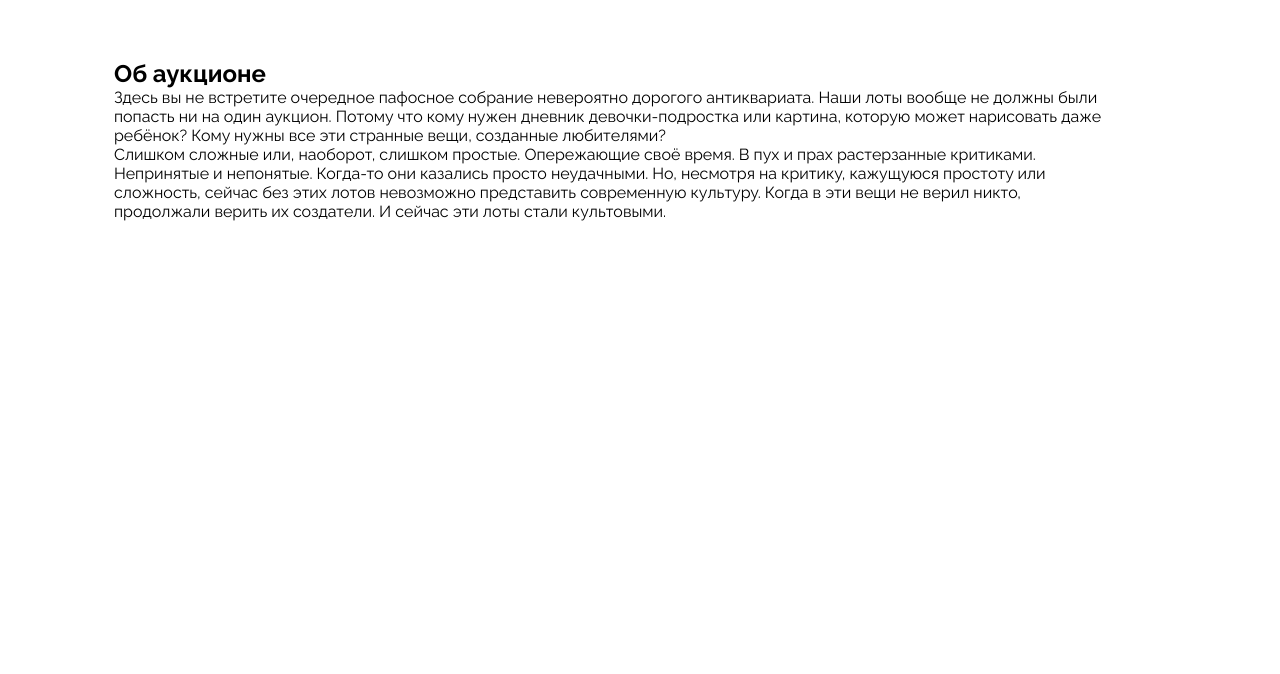
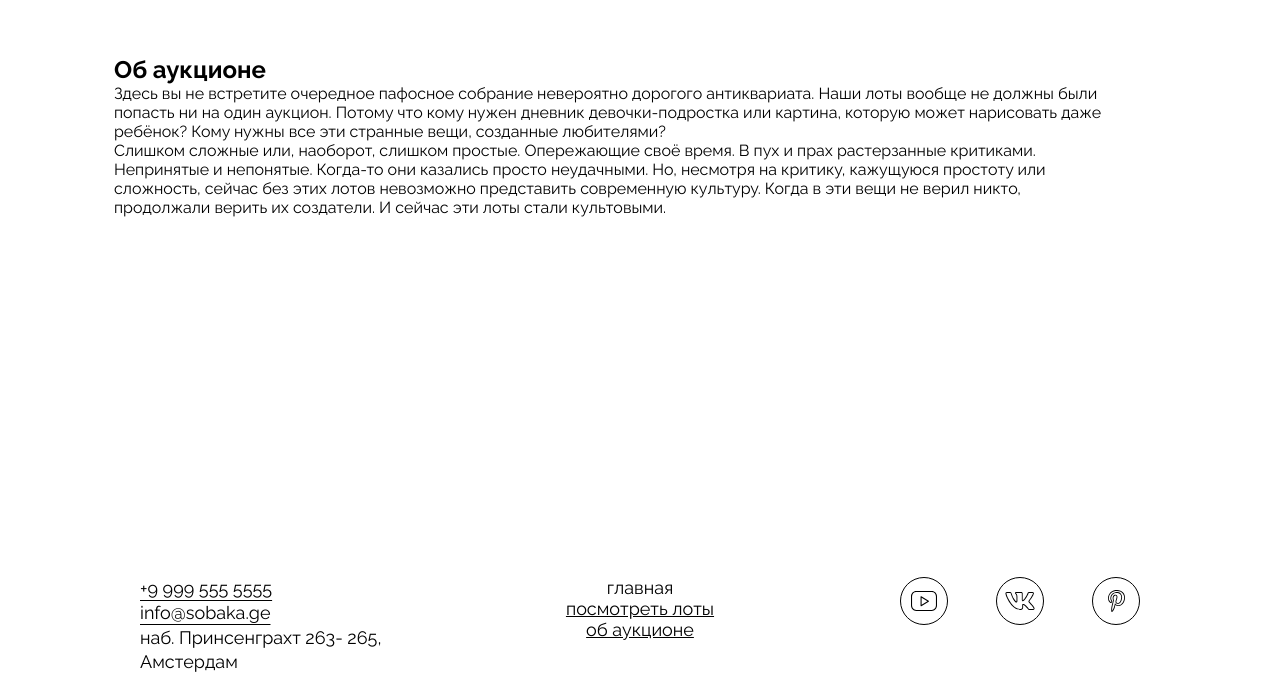
Before and after one commit to janmaslovitz/ono-tebe-nado-fd, a plain HTML site: page index.html in a window 1280 px wide. Shown: the part 1520-2194 px from the top of the page. Before the commit the page ends 1921 px from the top, so only its background shows below. Drawn offline with Linux system fonts and the light colour scheme.

Commit message:
header (shift) + footer ready

```diff
--- a/index.html
+++ b/index.html
@@ -31,7 +31,7 @@
         alt="Логотип проекта"
         >
       </a>
-      <address class="header_address">
+      <address class="address top">
         <a href="tel:+99995555555">+9 999 555 5555</a>
         <a href="mailto:info@sobaka.ge">info@sobaka.ge</a>
         <p>наб. Принсенграхт 263- 265, Амстердам</p>
@@ -83,9 +83,29 @@
       </section>
     </main>
     <footer class="footer">
-      <address class="address footer"></address>
-      <nav class="nav footer"></nav>
-      <ul class="social_links"></ul>
+      <address class="address bottom">
+        <a href="tel:+99995555555">+9 999 555 5555</a>
+        <a href="mailto:info@sobaka.ge">info@sobaka.ge</a>
+        <p>наб. Принсенграхт 263- 265, Амстердам</p>
+      </address>
+            <nav>
+        <ul class="footer_menu">
+          <li class="footer_menu-item active">
+            <a class="footer_menu-link" href="#">главная</a>
+          </li>
+          <li class="footer_menu-item">
+            <a class="footer_menu-link" href="#">посмотреть лоты</a>
+          </li>
+          <li class="footer_menu-item">
+            <a class="footer_menu-link" href="#">об аукционе</a>
+          </li>
+        </ul>
+      </nav>
+      <ul class="social">
+        <li><a href="#"><img class="social_img" src="./images/yt.svg"></a></li>
+        <li><a href="#"><img class="social_img" src="./images/vk.svg"></a></li>
+        <li><a href="#"><img class="social_img" src="./images/pinterest.svg"></a></li>
+      </ul>
     </footer>
   </body>
 </html>
--- a/styles/style.css
+++ b/styles/style.css
@@ -6,24 +6,19 @@ body {
   display: grid;
   grid-template-columns: 1fr min-content 1fr;
   align-items: center;
+  height: 293px;
   padding: 92px 50px 96px 50px;
-  height: 100%;
-  min-height: 293px;
   color: #000;
+  font-weight: 400;
   font-size: 18px;
   font-style: normal;
-  font-weight: 400;
-  }
+}
 .header_menu {
   display: flex;
-  flex-wrap: nowrap;
   flex-direction: row;
   align-items: flex-start;
   gap: 32px;
   list-style: circle;
-  }
-.header_menu-link {
-  align-self: center;
 }
 .header_menu-item:first-child {
   list-style: none;
@@ -33,42 +28,86 @@ body {
 }
 .header_logo {
   display: block;
+  justify-self: center;
   width: 148px;
 }
-.header_address {
+.address {
+  line-height: 24.3px;
+  text-underline-offset: 5px;
+}
+.top {
   display: flex;
   flex-direction: column;
   align-items: flex-start;
+  justify-self: end;
   max-width: 240px;
-  justify-self: end;
-  line-height: 24.3px;
-  text-underline-offset:5px;
   word-break: keep-all;
+}
+.bottom {
+  display: flex;
+  flex-direction: column;
+  align-items: flex-start;
+  max-width: 264.57px;
+  word-break: normal;
 }
 .cover {
   position: relative;
+  height: 100%;
   min-height: 757px;
-  height: 100%;
   padding: 0 24px 180px 24px;
   background-image: url(../images/cover.jpg);
   background-position: center;
   background-size: cover;
 }
 .lots {
+  flex-shrink: 0;
   box-sizing: border-box;
   width: 100%;
+  max-width: 1052px;
   height: 100%;
-  max-width: 1052px;
   max-height: 723px;
   padding: 180px 24px 120px 24px;
-  flex-shrink: 0;
 }
 .about {
+  flex-shrink: 0;
   box-sizing: border-box;
   width: 100%;
+  max-width: 1052px;
   height: 100%;
-  max-width: 1052px;
   max-height: 723px;
   padding: 120px 24px 180px 24px;
-  flex-shrink: 0;
 }
+.footer {
+  display: grid;
+  grid-template-columns: repeat(3, 1fr);
+  align-items: start;
+  height: 180px;
+  padding: 180px 50px 0 50px;
+  color: #000;
+  font-weight: 400;
+  font-size: 18px;
+  font-style: normal;
+}
+.footer_menu {
+  display: flex;
+  flex-direction: column;
+  align-items: center;
+  list-style: none;
+}
+.footer_menu-link {
+  align-self: center;
+}
+.footer_menu-item.active .footer_menu-link {
+  text-decoration-line: none;
+}
+.social {
+  display: flex;
+  flex-direction: row;
+  justify-content: flex-end;
+  gap: 48px;
+  list-style: none;
+}
+.social_img {
+  display: block;
+  width: 48px;
+}
```
